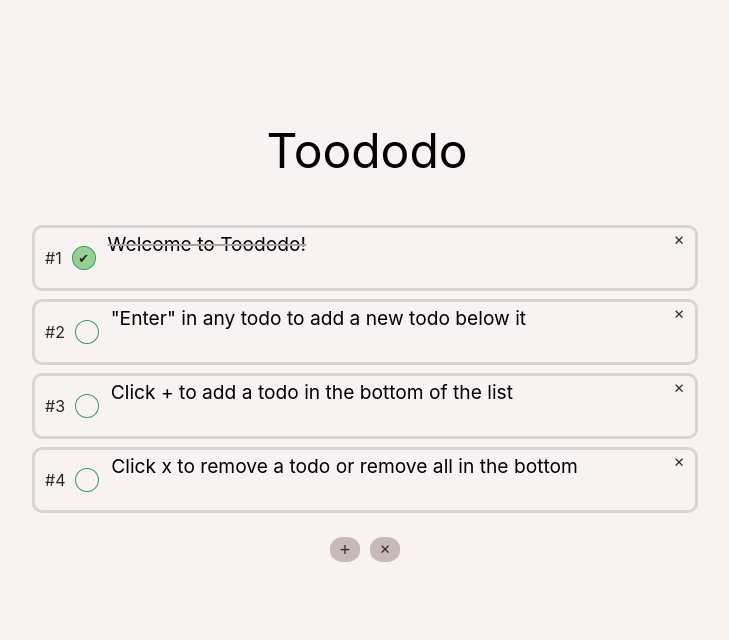
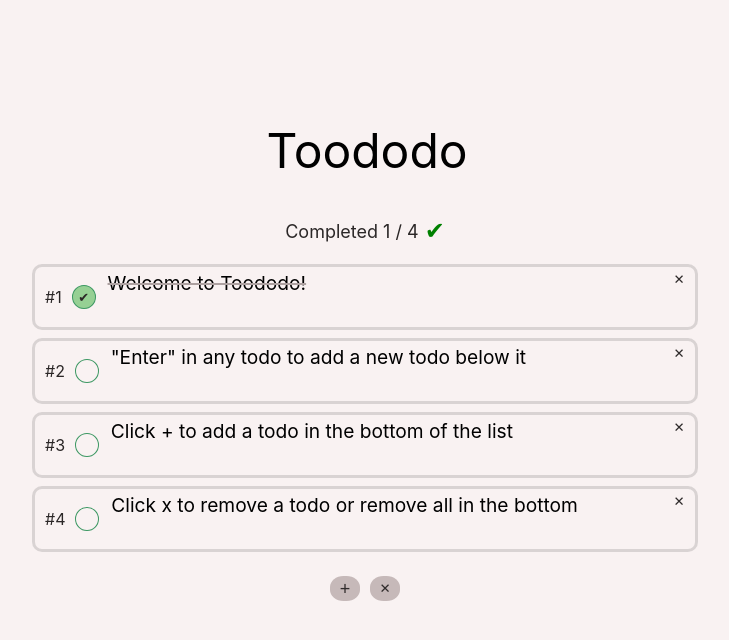
Before and after one commit to ngthing/react-typescript-todo-with-drag-and-drop, a React (Create React App) app: page / in a window 1280 px wide. Shown: the top 640 px of the page, without its empty margins (275-1004 px from the left). Built offline with nearby package versions, Linux system fonts and the light colour scheme.

Commit message:
Add TodoList stats

```diff
--- a/src/App.css
+++ b/src/App.css
@@ -112,13 +112,13 @@ body {
 }
 
 .checkbox {
+    margin: 0 10px;
+    display: flex;
     width: 25px;
     height: 22px;
     border-radius: 50%;
-    margin: 0 10px;
+    font-size: 13px;
     cursor: pointer;
-    font-size: 13px;
-    display: flex;
     justify-content: center;
     align-items: center;
     transition: background-color .2s ease-in-out;
@@ -128,6 +128,29 @@ body {
 .checkbox:hover {
     background: var(--checkboxColor);
     border: 1px solid rgba(255, 255, 255, 0);
+}
+
+.todo-list-stats {
+    display: flex;
+    justify-content: center;
+    padding-bottom: 10px;
+    text-align: center;
+    font-size: large;
+}
+
+.todo-list-stats .completedCheck,
+.allDone {
+    margin-left: 6px;
+    font-size: 1.5rem;
+    display: inline-block;
+    color: green;
+    position: relative;
+    bottom: 5px;
+}
+
+.allDone {
+    font-size: inherit;
+    bottom: 6px;
 }
 
 .btn-action {
--- a/src/TodoList.tsx
+++ b/src/TodoList.tsx
@@ -13,6 +13,21 @@ const TodoListName = (ps: TodoListNameProps) => (
             onChange={(e) => ps.onNameChange(e.target.value)} />
     </div>
 )
+interface TodoListStatsProps {
+    completed: number;
+    total: number
+}
+const TodoListStats = (ps: TodoListStatsProps) => (
+    <div className='todo-list-stats'>
+        Completed {ps.completed} / {ps.total}
+        {ps.completed ? (<span className='completedCheck'>&#x2714;</span>) : (<></>)}
+        {(ps.completed === ps.total && ps.total > 0) ? <span className='allDone'> well done!!  👏 🤩</span> : (<></>)}
+    </div>
+)
+const getTodoListStats = (todos: Todo[]): TodoListStatsProps => {
+    const completed = todos.reduce((completed, todo) => completed += todo.isCompleted ? 1 : 0, 0)
+    return { completed: completed, total: todos.length };
+}
 interface TodoListActionsProps {
     createTodo: () => void;
     deleteTodoList: () => void;
@@ -38,6 +53,8 @@ export const TodoList = (ps: TodoListProps) => {
     const todoName = ps.name;
     const todos = ps.todos;
     const setTodos = ps.setTodos;
+    const todoListStats = getTodoListStats(todos)
+
     const handleKeyDown = (e: React.KeyboardEvent<HTMLElement>, i: number) => {
         if (e.key === 'Enter') createTodoAtIndex(i + 1);
     }
@@ -85,6 +102,7 @@ export const TodoList = (ps: TodoListProps) => {
     return (
         <>
             <TodoListName name={todoName} onNameChange={ps.onNameChange} />
+            <TodoListStats completed={todoListStats.completed} total={todoListStats.total} />
             <DragDropContext onDragEnd={onDragEnd}>
 
                 <StrictModeDroppable droppableId='droppable'>
```
